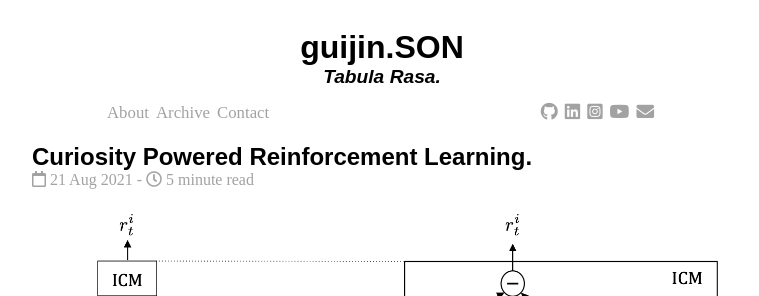
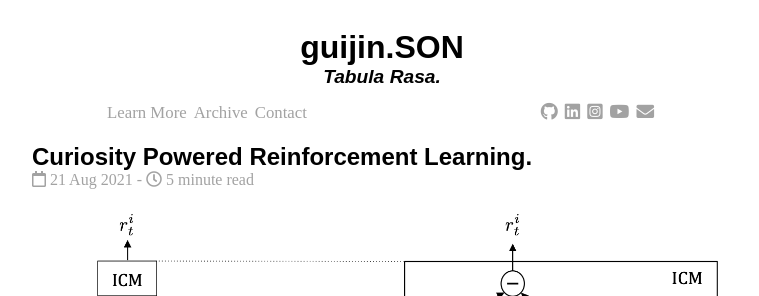
Before and after one commit to guijinSON/guijinSON.github.io, a Jekyll site: the page built from index.html, in a window 1280 px wide. Shown: the top 296 px of the page, without its empty margins (258-1017 px from the left). Built offline with Jekyll 4.4.1, drawn with Linux system fonts in a browser that asks for light colours; nearby versions of some CDN libraries; the list of posts is cut into pages by our own code.

Commit message:
Update pages.yml

```diff
--- a/_data/pages.yml
+++ b/_data/pages.yml
@@ -1,4 +1,4 @@
 pages:
-  - {name: 'About', url: 'guijin_son.html'}
+  - {name: 'Learn More', url: 'Learn_More.html'}
   - {name: 'Archive', url: 'archive.html'}
   - {name: 'Contact', url: 'contact.html'}
```
